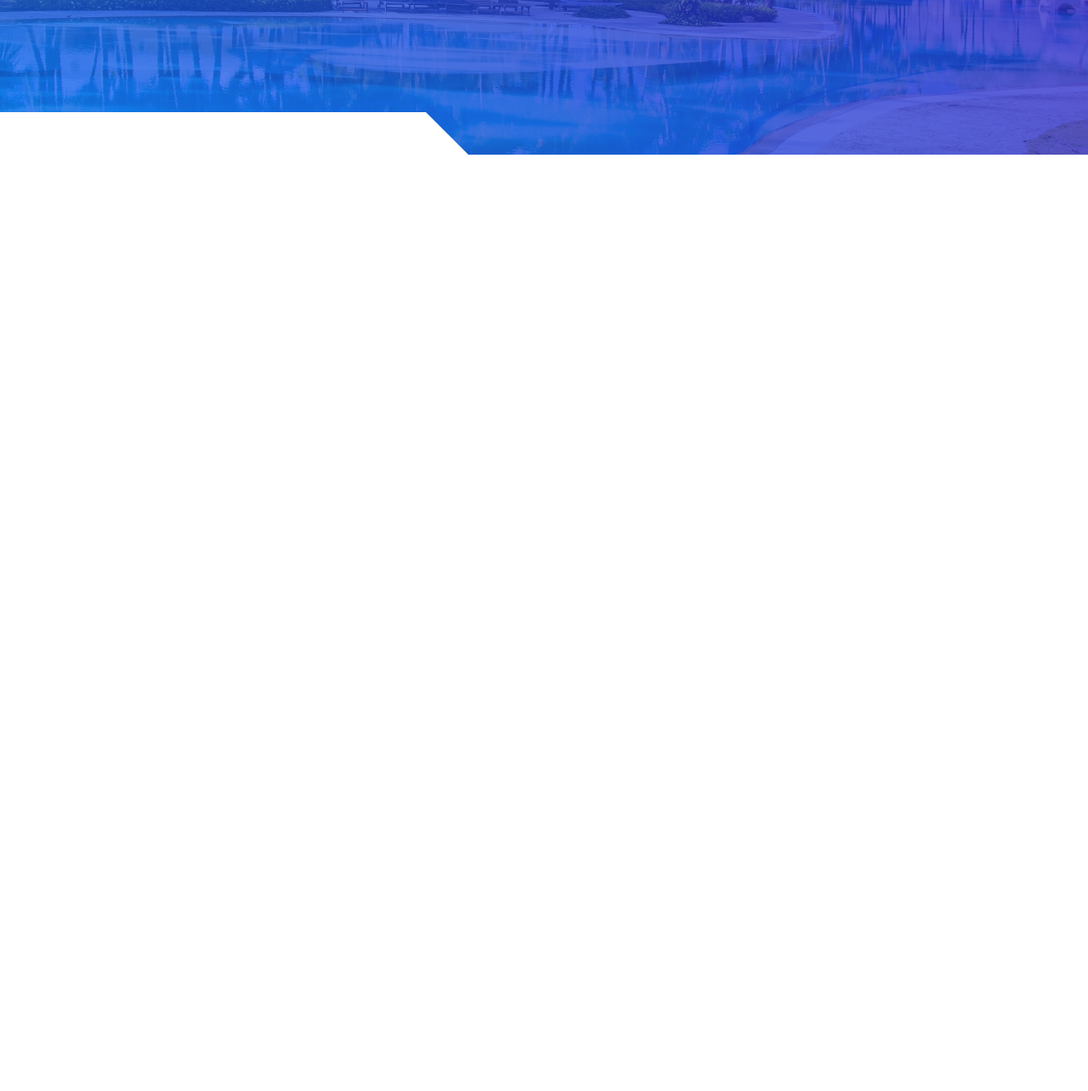
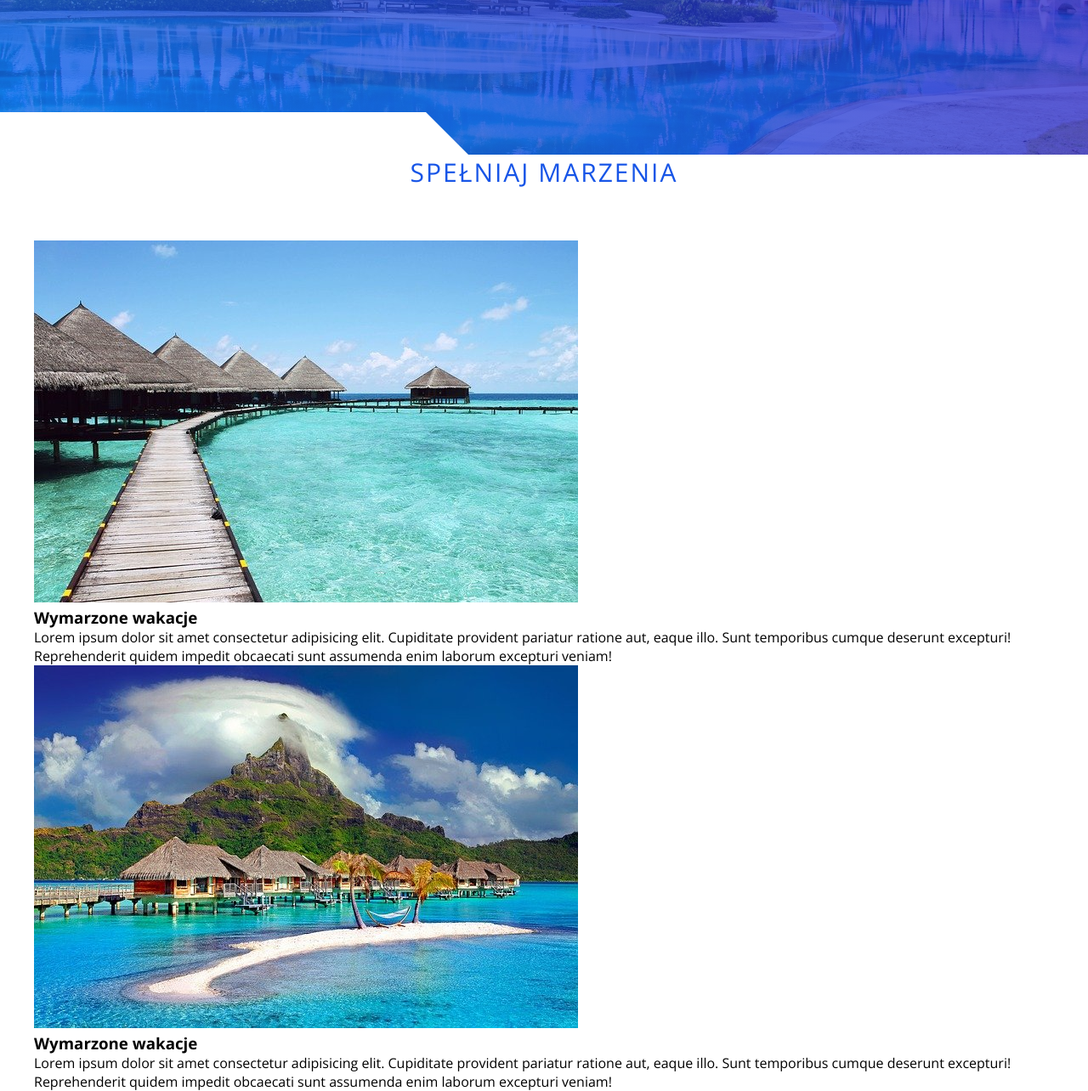
Before and after one commit to Herakles-cyber/Tropical-Paradise-projekt2, a plain HTML site: page index.html in a window 1280 px wide. Shown: the part 418-1702 px from the top of the page at 85% size. Before the commit the page ends 800 px from the top, so only its background shows below. Drawn offline with nearby package versions, Linux system fonts and the light colour scheme.

Commit message:
added section dreams in html and .section-heading in components

```diff
--- a/index.html
+++ b/index.html
@@ -44,6 +44,42 @@
 
     </header>
 
+    <main class="main">
+        <section class="dreams section-padding section white-section">
+
+            <div class="wrapper">
+                <h2 class="section-heading">Spełniaj marzenia</h2>
+
+
+                <div class="dreams__box">
+                    <div class="dreams__box-img">
+                        <img src="/img/paradise-598201_640.jpg" alt="domki nad oceanem" class="dreams__img">
+                    </div>
+                    <div class="dreams__box-text">
+                        <h3 class="dreams__title">Wymarzone wakacje</h3>
+                        <p class="dreams__text">Lorem ipsum dolor sit amet consectetur adipisicing elit. Cupiditate provident pariatur ratione aut, eaque illo. Sunt temporibus cumque deserunt excepturi! Reprehenderit quidem impedit obcaecati sunt assumenda enim laborum excepturi veniam!</p>
+                    </div>
+                <div class="dreams__box">
+                    <div class="dreams__box-img dreams__box-img--right">
+                        <img src="/img/bora-bora-3023437_640.jpg" alt="domki nad oceanem a na tle góry" class="dreams__img">
+                    </div>
+                    <div class="dreams__box-text dreams__box-text--right">
+                        <h3 class="dreams__title">Wymarzone wakacje</h3>
+                        <p class="dreams__text">Lorem ipsum dolor sit amet consectetur adipisicing elit. Cupiditate provident pariatur ratione aut, eaque illo. Sunt temporibus cumque deserunt excepturi! Reprehenderit quidem impedit obcaecati sunt assumenda enim laborum excepturi veniam!</p>
+                    </div>
+
+
+
+                </div>
+
+            </div>
+
+
+        </section>
+
+
+    </main>
+
 
 
 
--- a/sass/_components.scss
+++ b/sass/_components.scss
@@ -48,3 +48,14 @@
         transform-origin: left;
     }
 }
+
+.section-heading {
+    position: relative;
+    margin-bottom: 2em;
+    font-size: 3rem;
+    font-weight: 300;
+    text-transform: uppercase;
+    text-align: center;
+    color: $main-color;
+    letter-spacing: 2px;
+}
```
Also changed, not shown: css/main.css, img/bora-bora-3023437_640.jpg (added), img/paradise-598201_640.jpg (added), 1 other file.
